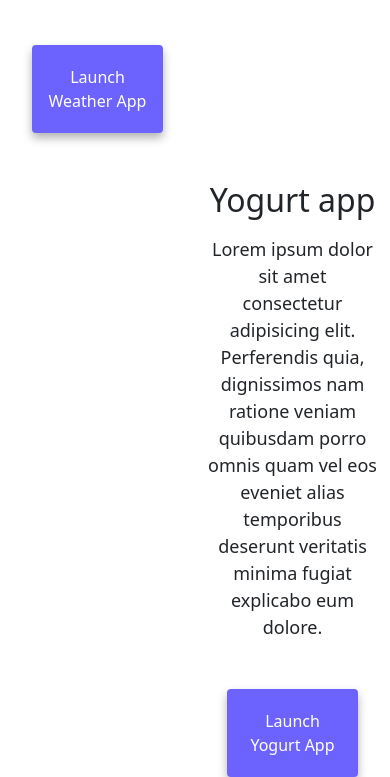
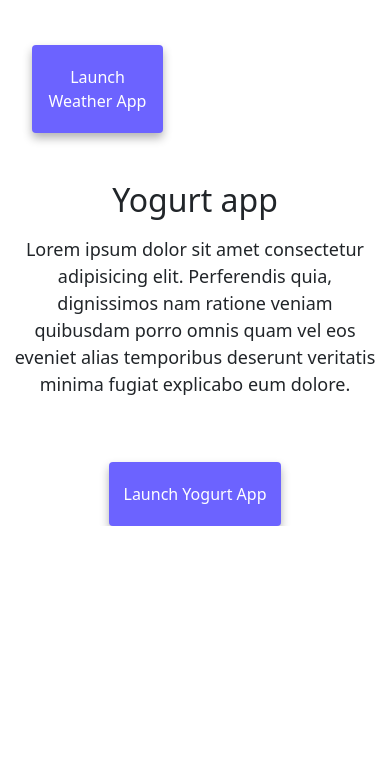
Before and after one commit to cym561/responsive-project, a plain HTML site: page index.html in a window 390 px wide. Shown: the part 1606-2383 px from the top of the page. After the commit the page ends 2132 px from the top, so only its background shows below. Drawn offline with nearby package versions, Linux system fonts and the light colour scheme.

Commit message:
added col-sm-6

```diff
--- a/index.html
+++ b/index.html
@@ -88,15 +88,15 @@
               <a href="#" class="primary-link project-link" title="Launch Weather-app">Launch Weather App</a>
             </div>
           </div>
-          <div class="col-6">
+          <div class="col-sm-6">
             <img src="weather.png" class="img-fluid rounded d-none d-sm-block" />
           </div>
         </div>
         <div class="row mt-5">
-          <div class="col-6">
+          <div class="col-sm-6">
             <img src="yogurt.png" class="img-fluid rounded d-none d-sm-block" />
           </div>
-          <div class="col-6">
+          <div class="col-sm-6">
             <h2 class="mb-3">Yogurt app</h2>
             <p>
               Lorem ipsum dolor sit amet consectetur adipisicing elit. Perferendis
--- a/style.css
+++ b/style.css
@@ -90,6 +90,12 @@
 
 @media (max-width: 576px) {
 
+    .col-sm-6 {
+        display: flex;
+        flex-direction: column;
+        align-items: center;
+      }
+
   h1 {
     font-size: 48px;
     line-height: 1.5;
```
